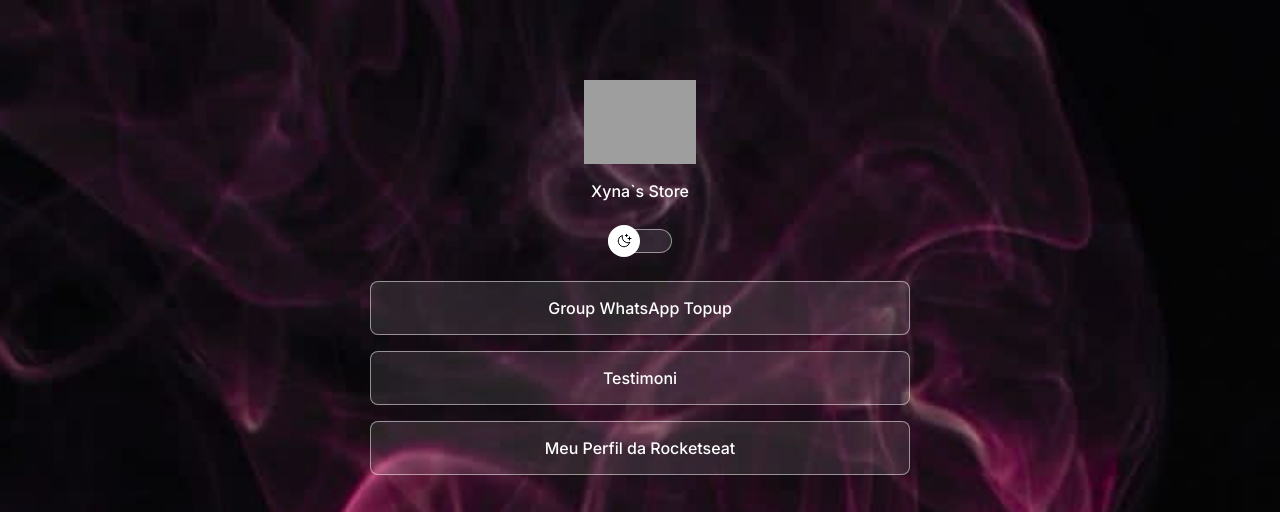
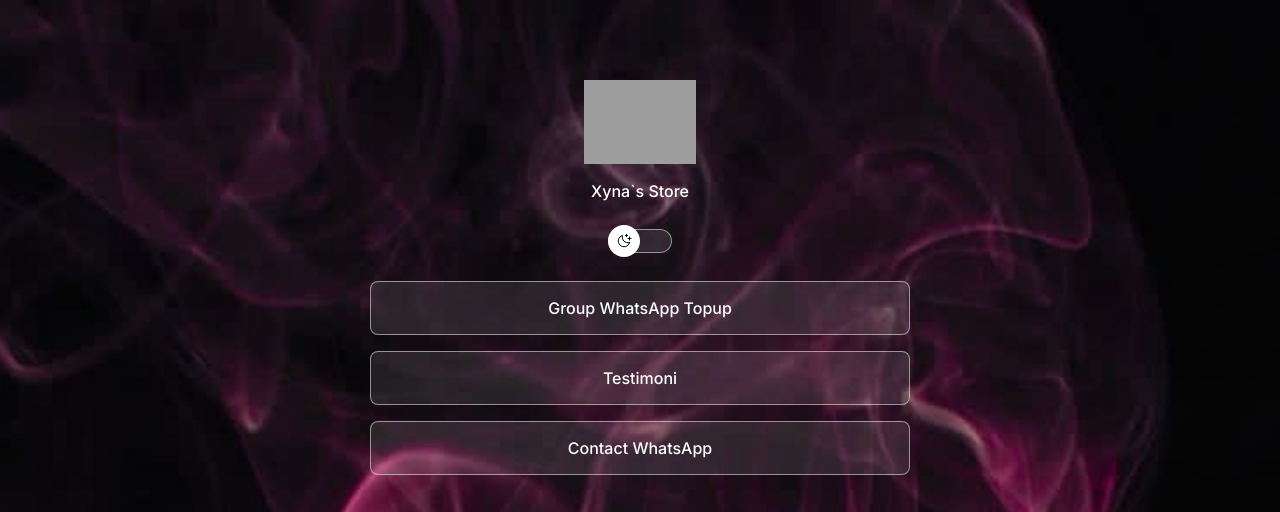
Before and after one commit to xyna-store/xyna-store.github.io, a plain HTML site: page index.html in a window 1280 px wide. Shown: the top 512 px of the page. Drawn offline with nearby package versions, Linux system fonts and the light colour scheme; grey boxes are pictures that could not be loaded.

Commit message:
Update index.html

```diff
--- a/index.html
+++ b/index.html
@@ -44,9 +44,9 @@
         </li>
         <li>
           <a
-            href="https://app.rocketseat.com.br/me/daniel-moura"
+            href="https://wa.me/6285717789280"
             target="_blank"
-            >Meu Perfil da Rocketseat</a
+            >Contact WhatsApp</a
           >
         </li>
       </ul>
```
